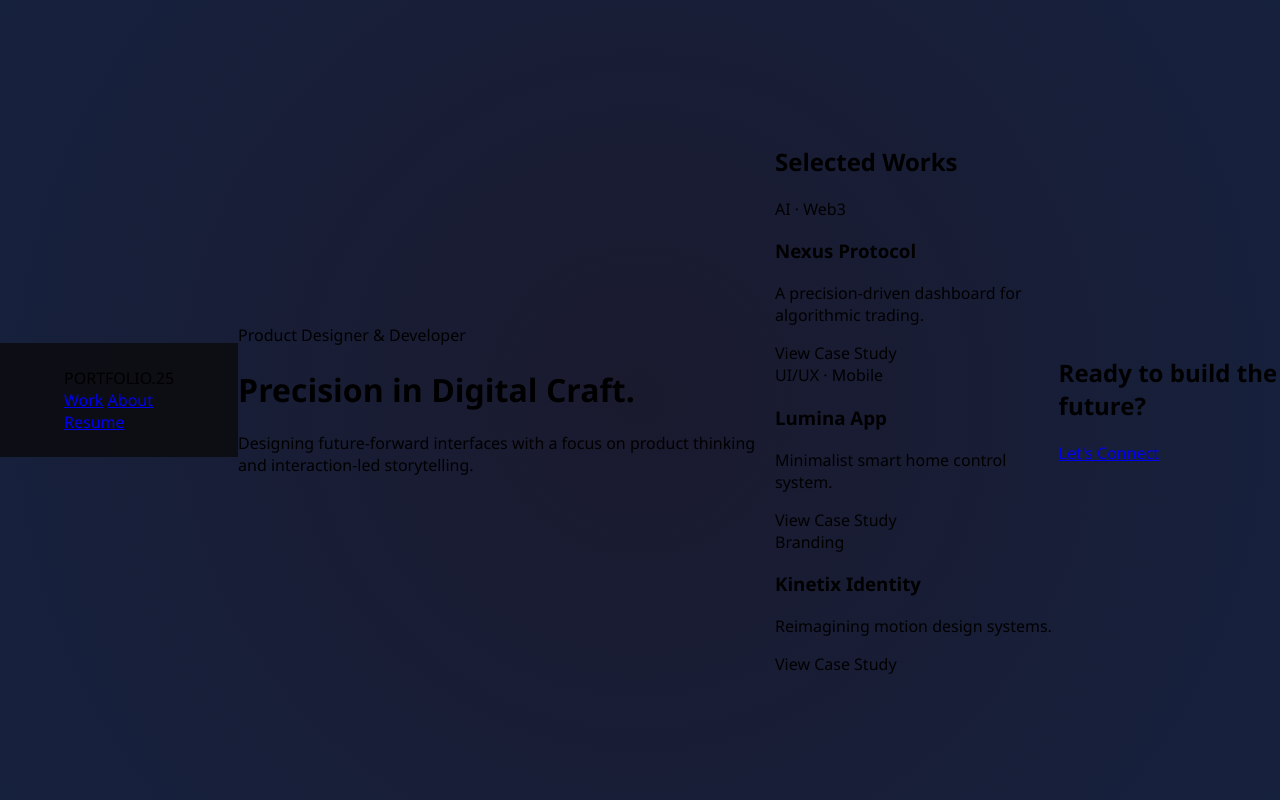
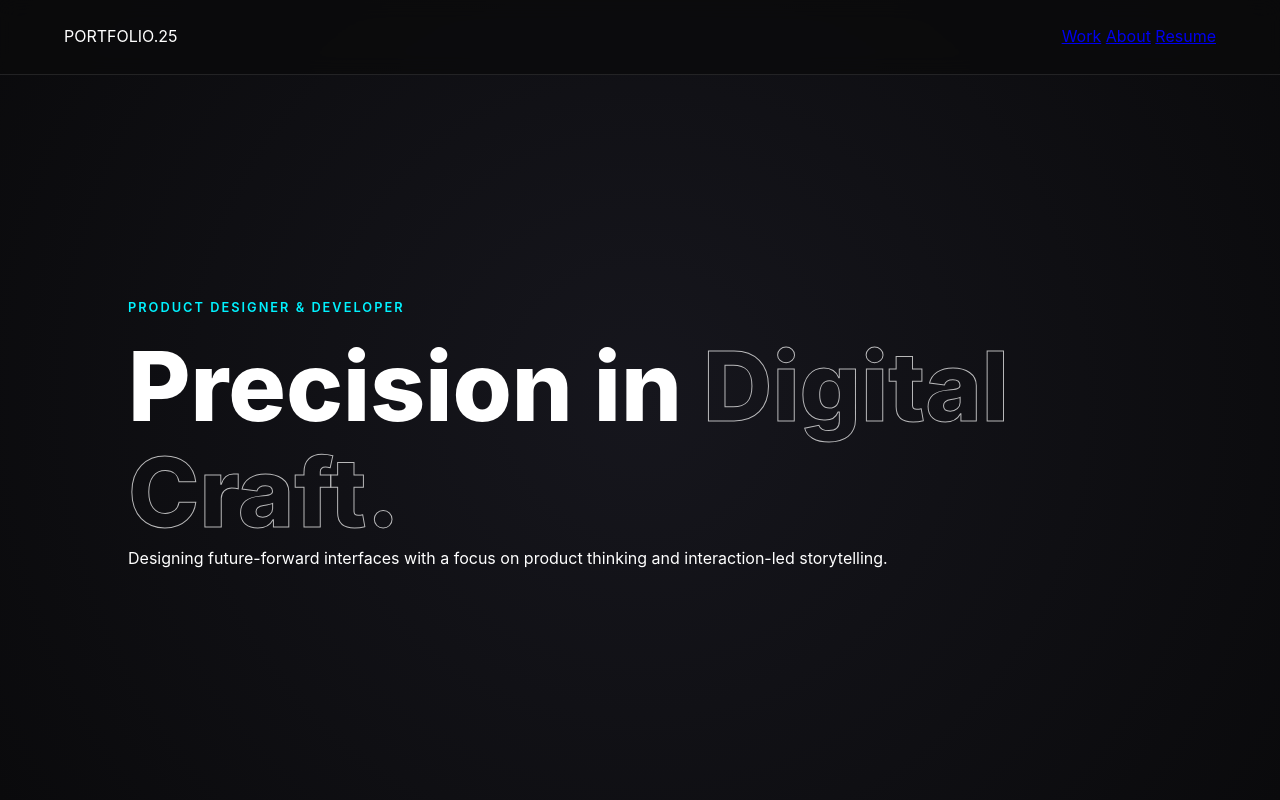
Before and after one commit to Nikispace/nikispace.github.io, a plain HTML site: page index.html in a window 1280 px wide. Shown: the top 800 px of the page. Drawn offline with Linux system fonts and the light colour scheme.

Commit message:
Update1 style.css
1st version ui

```diff
--- a/style.css
+++ b/style.css
@@ -1,54 +1,110 @@
-body, html {
-    margin: 0;
-    padding: 0;
-    height: 100%;
-    background: radial-gradient(circle, #1a1a2e, #16213e);
-    display: flex;
-    justify-content: center;
-    align-items: center;
-    overflow: hidden;
-    font-family: 'Segoe UI', sans-serif;
+:root {
+    --bg-color: #0a0a0c;
+    --text-primary: #ffffff;
+    --text-secondary: #8b8b8f;
+    --accent: #00f2ff; /* Electric Cyan */
+    --card-bg: rgba(255, 255, 255, 0.03);
+    --border: rgba(255, 255, 255, 0.1);
 }
 
-.glass-card {
-    background: rgba(255, 255, 255, 0.1);
-    backdrop-filter: blur(15px);
-    border: 1px solid rgba(255, 255, 255, 0.2);
-    border-radius: 20px;
-    padding: 40px;
-    text-align: center;
-    color: white;
-    box-shadow: 0 8px 32px 0 rgba(0, 0, 0, 0.37);
-    z-index: 10;
+* { margin: 0; padding: 0; box-box: border-box; }
+
+body {
+    background-color: var(--bg-color);
+    color: var(--text-primary);
+    font-family: 'Inter', -apple-system, sans-serif;
+    line-height: 1.6;
+    overflow-x: hidden;
 }
 
-.glow-text {
-    text-shadow: 0 0 10px #00d2ff, 0 0 20px #00d2ff;
-    font-size: 3rem;
+/* Precision Gradient Background */
+.gradient-bg {
+    position: fixed;
+    top: 0; left: 0; width: 100%; height: 100%;
+    background: radial-gradient(circle at 50% 50%, #16161d 0%, #0a0a0c 100%);
+    z-index: -1;
 }
 
-button {
-    background: #00d2ff;
-    border: none;
-    padding: 12px 30px;
-    border-radius: 50px;
-    color: #1a1a2e;
-    font-weight: bold;
-    cursor: pointer;
-    transition: transform 0.3s;
+/* Sticky Header */
+.sticky-nav {
+    position: sticky;
+    top: 0;
+    display: flex;
+    justify-content: space-between;
+    padding: 1.5rem 5%;
+    background: rgba(10, 10, 12, 0.8);
+    backdrop-filter: blur(10px);
+    z-index: 1000;
+    border-bottom: 1px solid var(--border);
+    transition: all 0.4s ease;
 }
 
-button:hover {
-    transform: scale(1.1);
-    box-shadow: 0 0 20px #00d2ff;
+/* Hero Section */
+.hero {
+    height: 90vh;
+    display: flex;
+    align-items: center;
+    padding: 0 10%;
 }
-.trail {
-    position: absolute;
-    width: 8px;
-    height: 8px;
-    background: #00d2ff;
-    border-radius: 50%;
-    pointer-events: none;
-    animation: fade 1s forwards;
+
+.role-tag { color: var(--accent); font-weight: 600; letter-spacing: 2px; text-transform: uppercase; font-size: 0.8rem; margin-bottom: 1rem; }
+
+.hero h1 { font-size: clamp(3rem, 8vw, 6rem); font-weight: 800; line-height: 1.1; }
+.hero h1 span { color: transparent; -webkit-text-stroke: 1px var(--text-primary); opacity: 0.7; }
+
+/* Bento Grid */
+.work-section { padding: 5rem 10%; }
+.section-title { font-size: 0.9rem; text-transform: uppercase; color: var(--text-secondary); margin-bottom: 3rem; }
+
+.bento-grid {
+    display: grid;
+    grid-template-columns: repeat(3, 1fr);
+    grid-auto-rows: 300px;
+    gap: 1.5rem;
 }
-@keyframes fade { to { opacity: 0; transform: scale(3); } }
+
+.project-card {
+    background: var(--card-bg);
+    border: 1px solid var(--border);
+    border-radius: 12px;
+    padding: 2rem;
+    position: relative;
+    overflow: hidden;
+    transition: all 0.5s cubic-bezier(0.2, 1, 0.3, 1);
+}
+
+.project-card.large { grid-column: span 2; }
+.project-card:hover {
+    transform: translateY(-10px);
+    border-color: var(--accent);
+    box-shadow: 0 10px 40px rgba(0, 242, 255, 0.1);
+}
+
+.tech-stack { font-size: 0.7rem; color: var(--text-secondary); }
+
+/* Magnetic CTA Style */
+.main-cta {
+    display: inline-block;
+    padding: 1.2rem 3rem;
+    background: transparent;
+    border: 1px solid var(--accent);
+    color: var(--accent);
+    text-decoration: none;
+    font-weight: bold;
+    border-radius: 4px;
+    transition: all 0.3s;
+}
+
+.main-cta:hover { background: var(--accent); color: var(--bg-color); }
+
+/* Scroll reveal class */
+[data-reveal] {
+    opacity: 0;
+    transform: translateY(30px);
+    transition: all 0.8s ease-out;
+}
+
+[data-reveal].visible {
+    opacity: 1;
+    transform: translateY(0);
+}
```
